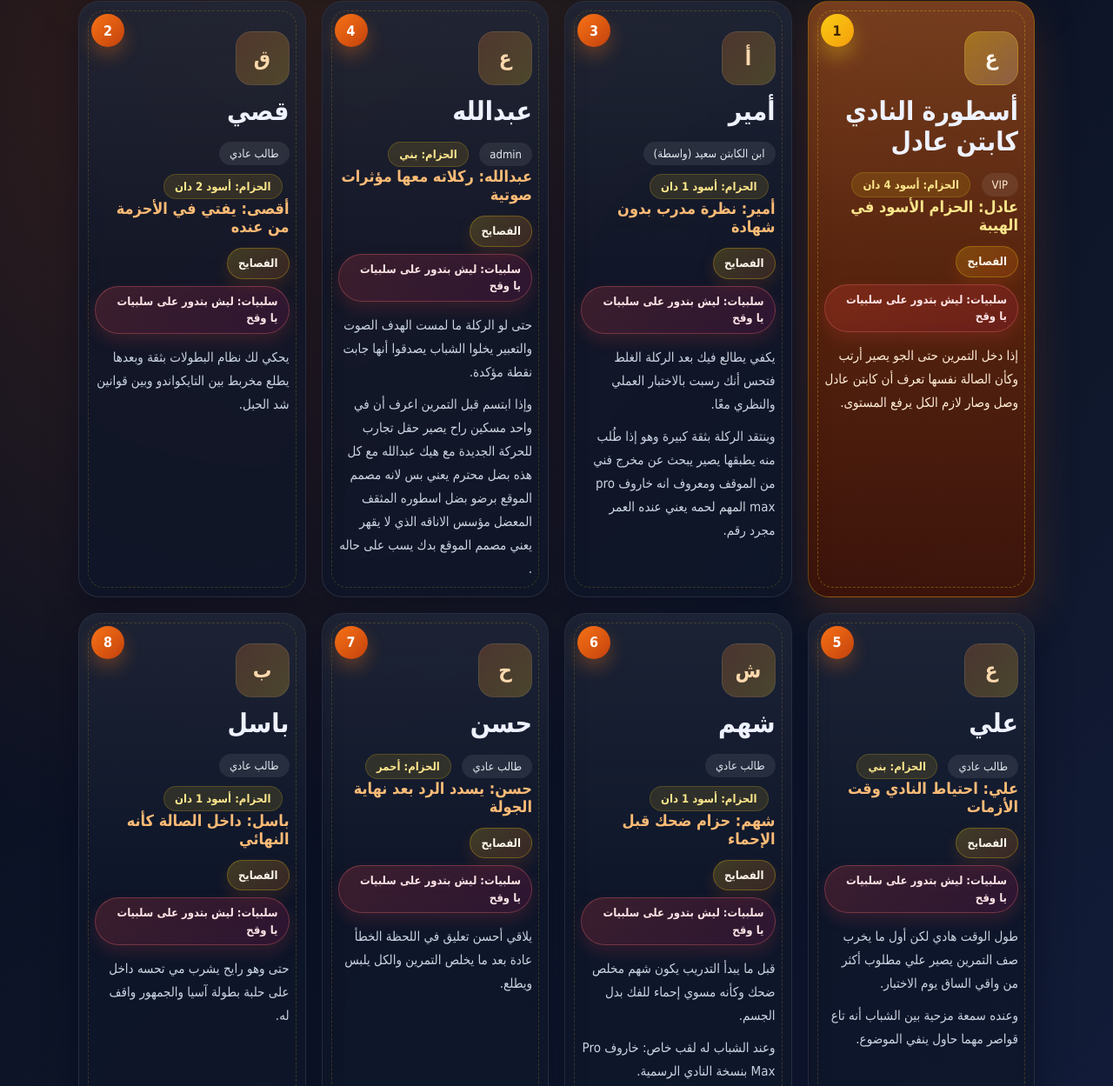
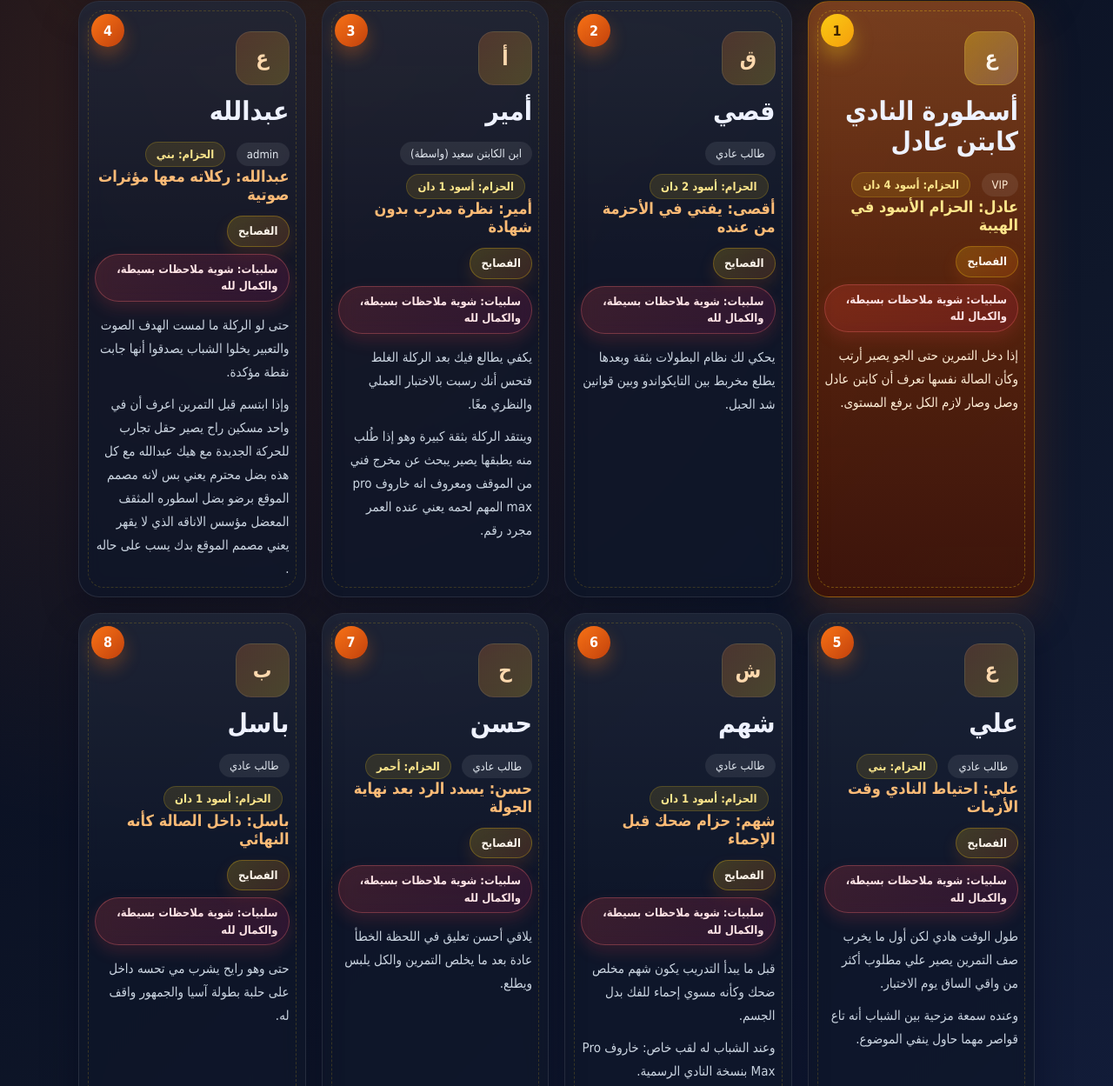
Before and after one commit to hz8n/Al-Mahir-Taekwondo-Club_, a plain HTML site: page طلاب النادي/index.html in a window 1280 px wide. Shown: the part 674-1923 px from the top of the page at 87% size. Drawn offline with Linux system fonts and the light colour scheme.

Commit message:
Update index.html

```diff
--- a/طلاب النادي/index.html
+++ b/طلاب النادي/index.html
@@ -467,15 +467,6 @@
       background: linear-gradient(180deg, rgba(120, 53, 15, 0.9), rgba(67, 20, 7, 0.88));
       border-color: rgba(250, 204, 21, 0.28);
       box-shadow: 0 22px 48px rgba(120, 53, 15, 0.38);
-      order: -3;
-    }
-
-    .card.admin-card {
-      order: -1;
-    }
-
-    .card.amir-card {
-      order: -2;
     }
 
     .card.adel::after {
@@ -636,7 +627,7 @@
         <p class="title">عادل: الحزام الأسود في الهيبة</p>
         <div class="meta-row">
           <span class="meta-pill">الفصايح</span>
-          <span class="meta-pill negative">سلبيات: ليش بتدور على سلبيات يا وقح</span>
+          <span class="meta-pill negative">سلبيات: شوية ملاحظات بسيطة، والكمال لله</span>
         </div>
         <p class="desc">إذا دخل التمرين حتى الجو يصير أرتب وكأن الصالة نفسها تعرف أن كابتن عادل وصل وصار لازم الكل يرفع المستوى.</p>
       </article>
@@ -650,7 +641,7 @@
         <p class="title">أقصى: يفتي في الأحزمة من عنده</p>
         <div class="meta-row">
           <span class="meta-pill">الفصايح</span>
-          <span class="meta-pill negative">سلبيات: ليش بتدور على سلبيات يا وقح</span>
+          <span class="meta-pill negative">سلبيات: شوية ملاحظات بسيطة، والكمال لله</span>
         </div>
         <p class="desc">يحكي لك نظام البطولات بثقة وبعدها يطلع مخربط بين التايكواندو وبين قوانين شد الحبل.</p>
       </article>
@@ -664,7 +655,7 @@
         <p class="title">أمير: نظرة مدرب بدون شهادة</p>
         <div class="meta-row">
           <span class="meta-pill">الفصايح</span>
-          <span class="meta-pill negative">سلبيات: ليش بتدور على سلبيات يا وقح</span>
+          <span class="meta-pill negative">سلبيات: شوية ملاحظات بسيطة، والكمال لله</span>
         </div>
         <p class="desc">يكفي يطالع فيك بعد الركلة الغلط فتحس أنك رسبت بالاختبار العملي والنظري معًا.</p>
         <p class="desc">وينتقد الركلة بثقة كبيرة وهو إذا طُلب منه يطبقها يصير يبحث عن مخرج فني من الموقف ومعروف انه خاروف  pro max المهم لحمه يعني عنده العمر مجرد رقم.</p>
@@ -679,7 +670,7 @@
         <p class="title">عبدالله: ركلاته معها مؤثرات صوتية</p>
         <div class="meta-row">
           <span class="meta-pill">الفصايح</span>
-          <span class="meta-pill negative">سلبيات: ليش بتدور على سلبيات يا وقح</span>
+          <span class="meta-pill negative">سلبيات: شوية ملاحظات بسيطة، والكمال لله</span>
         </div>
         <p class="desc">حتى لو الركلة ما لمست الهدف الصوت والتعبير يخلوا الشباب يصدقوا أنها جابت نقطة مؤكدة.</p>
         <p class="desc">وإذا ابتسم قبل التمرين اعرف أن في واحد مسكين راح يصير حقل تجارب للحركة الجديدة مع هيك عبدالله مع كل هذه بضل محترم يعني بس لانه مصمم الموقع برضو بضل اسطوره المثقف المعضل مؤسس الاناقه الذي لا يقهر يعني مصمم الموقع بدك يسب على حاله .</p>
@@ -694,7 +685,7 @@
         <p class="title">علي: احتياط النادي وقت الأزمات</p>
         <div class="meta-row">
           <span class="meta-pill">الفصايح</span>
-          <span class="meta-pill negative">سلبيات: ليش بتدور على سلبيات يا وقح</span>
+          <span class="meta-pill negative">سلبيات: شوية ملاحظات بسيطة، والكمال لله</span>
         </div>
         <p class="desc">طول الوقت هادي لكن أول ما يخرب صف التمرين يصير علي مطلوب أكثر من واقي الساق يوم الاختبار.</p>
         <p class="desc">وعنده سمعة مزحية بين الشباب أنه تاع قواصر مهما حاول ينفي الموضوع.</p>
@@ -709,7 +700,7 @@
         <p class="title">شهم: حزام ضحك قبل الإحماء</p>
         <div class="meta-row">
           <span class="meta-pill">الفصايح</span>
-          <span class="meta-pill negative">سلبيات: ليش بتدور على سلبيات يا وقح</span>
+          <span class="meta-pill negative">سلبيات: شوية ملاحظات بسيطة، والكمال لله</span>
         </div>
         <p class="desc">قبل ما يبدأ التدريب يكون شهم مخلص ضحك وكأنه مسوي إحماء للفك بدل الجسم.</p>
         <p class="desc">وعند الشباب له لقب خاص: خاروف Pro Max بنسخة النادي الرسمية.</p>
@@ -725,7 +716,7 @@
         <p class="title">حسن: يسدد الرد بعد نهاية الجولة</p>
         <div class="meta-row">
           <span class="meta-pill">الفصايح</span>
-          <span class="meta-pill negative">سلبيات: ليش بتدور على سلبيات يا وقح</span>
+          <span class="meta-pill negative">سلبيات: شوية ملاحظات بسيطة، والكمال لله</span>
         </div>
         <p class="desc">يلاقي أحسن تعليق في اللحظة الخطأ عادة بعد ما يخلص التمرين والكل يلبس ويطلع.</p>
       </article>
@@ -739,7 +730,7 @@
         <p class="title">باسل: داخل الصالة كأنه النهائي</p>
         <div class="meta-row">
           <span class="meta-pill">الفصايح</span>
-          <span class="meta-pill negative">سلبيات: ليش بتدور على سلبيات يا وقح</span>
+          <span class="meta-pill negative">سلبيات: شوية ملاحظات بسيطة، والكمال لله</span>
         </div>
         <p class="desc">حتى وهو رايح يشرب مي تحسه داخل على حلبة بطولة آسيا والجمهور واقف له.</p>
       </article>
@@ -753,7 +744,7 @@
         <p class="title">عبدالرحمن: خبير أعذار الغياب عن التمرين</p>
         <div class="meta-row">
           <span class="meta-pill">الفصايح</span>
-          <span class="meta-pill negative">سلبيات: ليش بتدور على سلبيات يا وقح</span>
+          <span class="meta-pill negative">سلبيات: شوية ملاحظات بسيطة، والكمال لله</span>
         </div>
         <p class="desc">لو تأخر عشرين دقيقة يعطيك قصة فيها شد عضلي وزحمة واختبار كاراتيه بالغلط.</p>
       </article>
@@ -767,7 +758,7 @@
         <p class="title">محمد مفيد: الاسم يخلص بعد الحصة</p>
         <div class="meta-row">
           <span class="meta-pill">الفصايح</span>
-          <span class="meta-pill negative">سلبيات: ليش بتدور على سلبيات يا وقح</span>
+          <span class="meta-pill negative">سلبيات: شوية ملاحظات بسيطة، والكمال لله</span>
         </div>
         <p class="desc">قبل ما المدرب ينادي اسمه كامل يكون الإحماء خلص والتمرين دخل على الركلات الدوارة.</p>
       </article>
@@ -781,7 +772,7 @@
         <p class="title">لياس: حافظ كل شيء إلا العدات</p>
         <div class="meta-row">
           <span class="meta-pill">الفصايح</span>
-          <span class="meta-pill negative">سلبيات: ليش بتدور على سلبيات يا وقح</span>
+          <span class="meta-pill negative">سلبيات: شوية ملاحظات بسيطة، والكمال لله</span>
         </div>
         <p class="desc">يعرف مين غاب ومين حضر ومين انمسك لكن أول ما يبدأ العد يضيع بين السبعة والتسعين.</p>
       </article>
@@ -795,7 +786,7 @@
         <p class="title">دانيال: يدخل التمرين كأنه مؤتمر صحفي</p>
         <div class="meta-row">
           <span class="meta-pill">الفصايح</span>
-          <span class="meta-pill negative">سلبيات: ليش بتدور على سلبيات يا وقح</span>
+          <span class="meta-pill negative">سلبيات: شوية ملاحظات بسيطة، والكمال لله</span>
         </div>
         <p class="desc">قبل ما يبدأ الحركة يعطيك شرح ونظرة وتحليل لدرجة تحس الركلة نفسها مجرد فقرة ختامية.</p>
       </article>
@@ -809,7 +800,7 @@
         <p class="title">تيم: حضوره مثل البطولات الخارجية</p>
         <div class="meta-row">
           <span class="meta-pill">الفصايح</span>
-          <span class="meta-pill negative">سلبيات: ليش بتدور على سلبيات يا وقح</span>
+          <span class="meta-pill negative">سلبيات: شوية ملاحظات بسيطة، والكمال لله</span>
         </div>
         <p class="desc">نادر لكن إذا حضر يقعد يحلل الأداء كأنه كان واقف جنب الحكم من أول الحصة.</p>
       </article>
@@ -823,7 +814,7 @@
         <p class="title">صالح: وجه هدوء وركلة مفاجئة</p>
         <div class="meta-row">
           <span class="meta-pill">الفصايح</span>
-          <span class="meta-pill negative">سلبيات: ليش بتدور على سلبيات يا وقح</span>
+          <span class="meta-pill negative">سلبيات: شوية ملاحظات بسيطة، والكمال لله</span>
         </div>
         <p class="desc">واقف بريء جدًا وفجأة يعطيك حركة تجعلك تعيد تقييم المسافة الآمنة داخل الصالة.</p>
       </article>
@@ -837,7 +828,7 @@
         <p class="title">بروس لي: حزام راحة معتمد</p>
         <div class="meta-row">
           <span class="meta-pill">الفصايح</span>
-          <span class="meta-pill negative">سلبيات: ليش بتدور على سلبيات يا وقح</span>
+          <span class="meta-pill negative">سلبيات: شوية ملاحظات بسيطة، والكمال لله</span>
         </div>
         <p class="desc">يحضر التمرين بجسمه فقط أما الجهد فغالبًا عنده إجازة مفتوحة من بداية الموسم.</p>
       </article>
```
